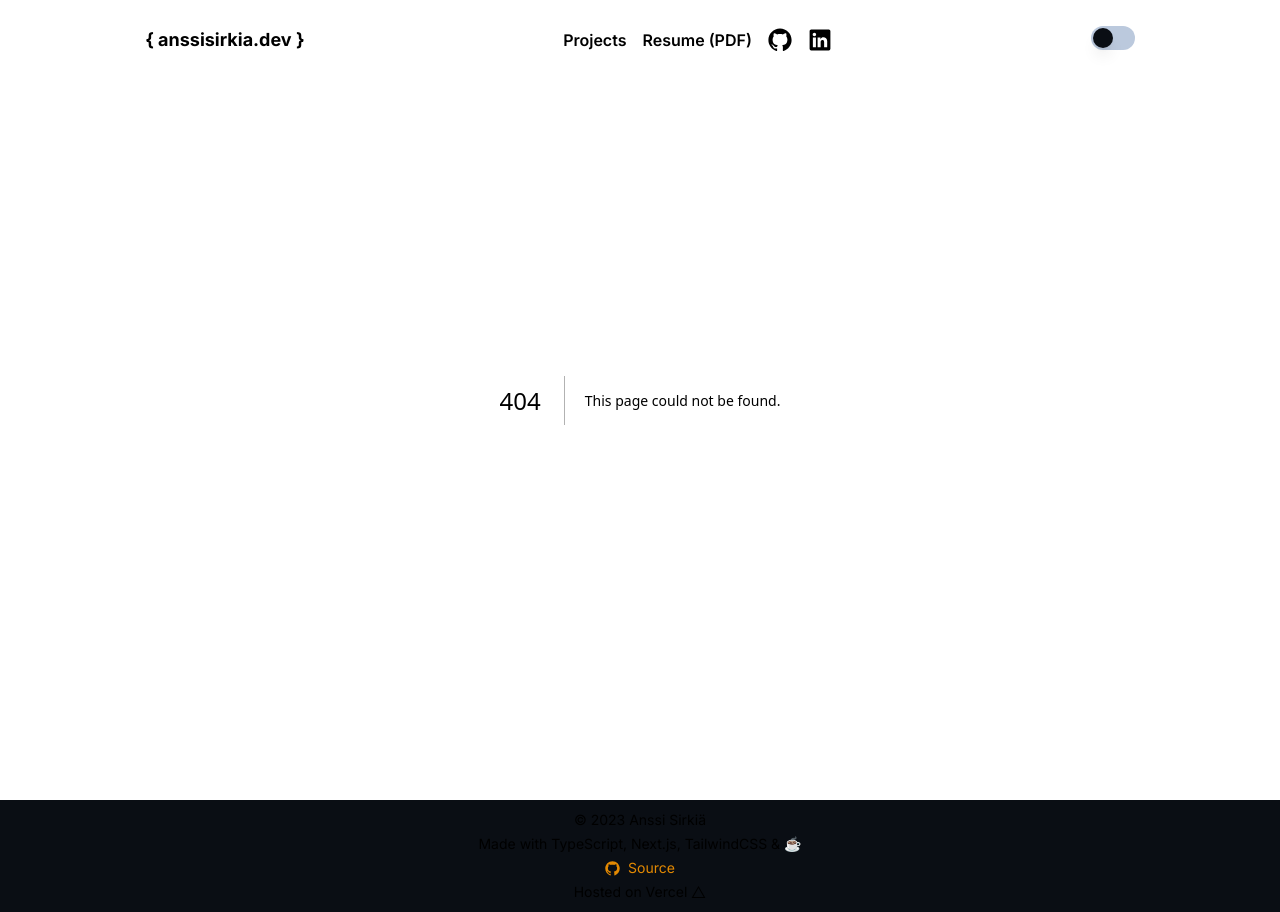
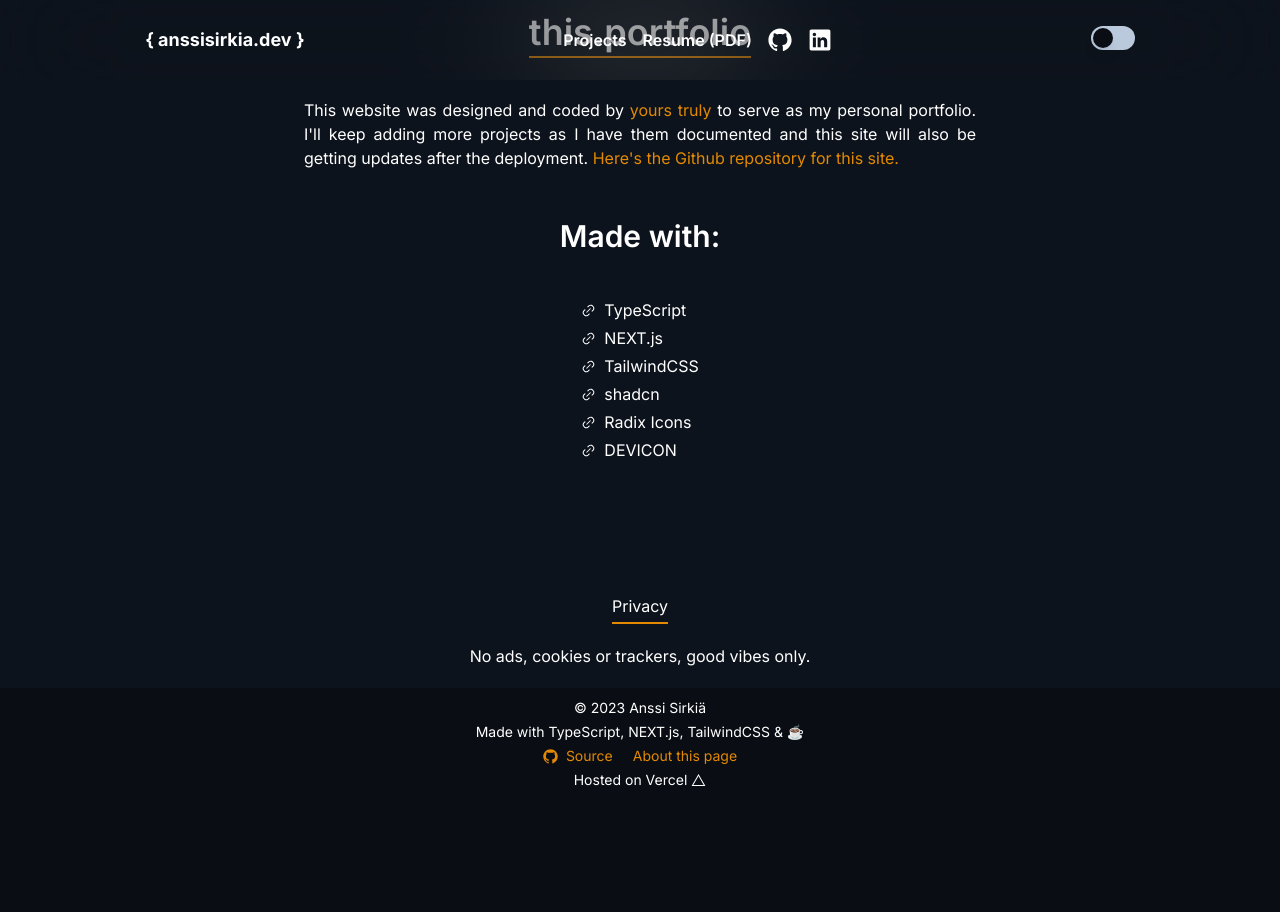
Before and after one commit to sirkian/portfolio, a Next.js app: page /about in a window 1280 px wide. Before the commit this address had no page. After the commit the page ends 800 px from the top, so only its background shows below. Built offline with nearby package versions, Linux system fonts and the light colour scheme.

Commit message:
Added about-page

```diff
--- /dev/null
+++ b/src/app/about/page.tsx
@@ -0,0 +1,68 @@
+import { Link2Icon } from "@radix-ui/react-icons";
+import Link from "next/link";
+import React from "react";
+
+const page = () => {
+  return (
+    <main className="min-h-[calc(100vh-7rem)] bg-background-200 flex flex-col justify-center items-center py-16 md:py-0 gap-10 md:gap-32">
+      <section className="flex items-center flex-col gap-10 px-6 max-w-[45rem]">
+        <h1 className="text-center font-semibold pb-1 border-b-2 border-b-accent text-3xl md:text-4xl">
+          this.portfolio
+        </h1>
+        <p className="text-center md:text-justify text-sm md:text-base mb-2">
+          This website was designed and coded by
+          <Link
+            href="https://www.linkedin.com/in/anssisirkia/"
+            className="text-accent">
+            &nbsp;yours truly&nbsp;
+          </Link>
+          to serve as my personal portfolio. I&apos;ll keep adding more projects
+          as I have them documented and this site will also be getting updates
+          after the deployment.
+          <Link
+            href="https://github.com/sirkian/portfolio"
+            className="text-accent">
+            &nbsp;Here&apos;s the Github repository for this site.
+          </Link>
+        </p>
+        <h2 className="text-center font-semibold pb-1 text-2xl md:text-3xl">
+          Made with:
+        </h2>
+        <ul>
+          <li className="flex items-center gap-2 mb-1 hover:text-accent">
+            <Link2Icon />
+            <Link href="https://www.typescriptlang.org/">TypeScript</Link>
+          </li>
+          <li className="flex items-center gap-2 mb-1 hover:text-accent">
+            <Link2Icon />
+            <Link href="https://nextjs.org/">NEXT.js</Link>
+          </li>
+          <li className="flex items-center gap-2 mb-1 hover:text-accent">
+            <Link2Icon />
+            <Link href="https://tailwindcss.com/">TailwindCSS</Link>
+          </li>
+          <li className="flex items-center gap-2 mb-1 hover:text-accent">
+            <Link2Icon />
+            <Link href="https://ui.shadcn.com/de">shadcn</Link>
+          </li>
+          <li className="flex items-center gap-2 mb-1 hover:text-accent">
+            <Link2Icon />
+            <Link href="https://www.radix-ui.com/icons">Radix Icons</Link>
+          </li>
+          <li className="flex items-center gap-2 mb-1 hover:text-accent">
+            <Link2Icon />
+            <Link href="https://devicon.dev/">DEVICON</Link>
+          </li>
+        </ul>
+      </section>
+      <section className="flex flex-col items-center gap-5">
+        <h3 className="pb-1 border-b-2 border-b-accent">Privacy</h3>
+        <p className="text-center md:text-justify text-sm md:text-base mb-2">
+          No ads, cookies or trackers, good vibes only.
+        </p>
+      </section>
+    </main>
+  );
+};
+
+export default page;
--- a/src/components/Footer.tsx
+++ b/src/components/Footer.tsx
@@ -7,12 +7,15 @@ const Footer = () => {
     <footer className="bg-background text-xs md:text-sm h-28 min-h-fit flex justify-center">
       <div className="flex items-center justify-center flex-col gap-1">
         <div>© 2023 Anssi Sirkiä</div>
-        <div>Made with TypeScript, Next.js, TailwindCSS & ☕</div>
-        <div>
+        <div>Made with TypeScript, NEXT.js, TailwindCSS & ☕</div>
+        <div className="flex text-accent gap-5">
           <Link
             href="https://github.com/sirkian/portfolio"
-            className="flex items-center gap-2 text-accent hover:text-secondary-foreground">
+            className="flex items-center gap-2 hover:text-secondary-foreground">
             <GitHubLogoIcon /> Source
+          </Link>
+          <Link href="/about" className="hover:text-secondary-foreground">
+            About this page
           </Link>
         </div>
         <div className="flex items-center gap-1 hover:text-accent">
```
